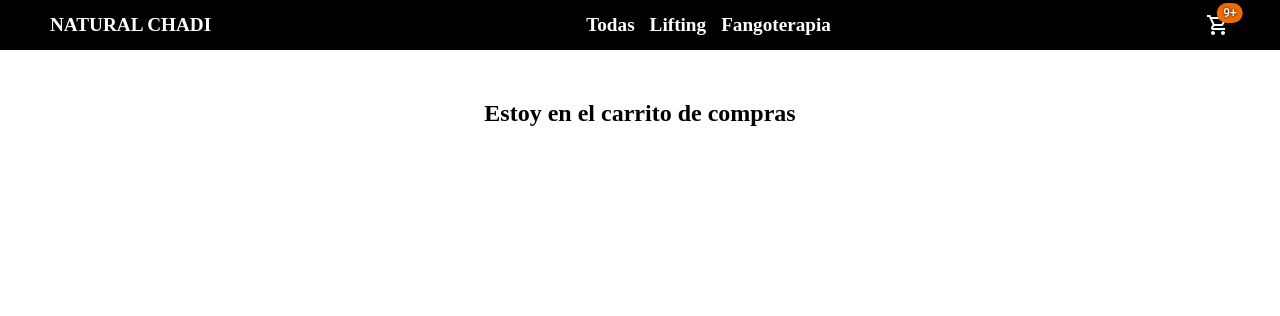
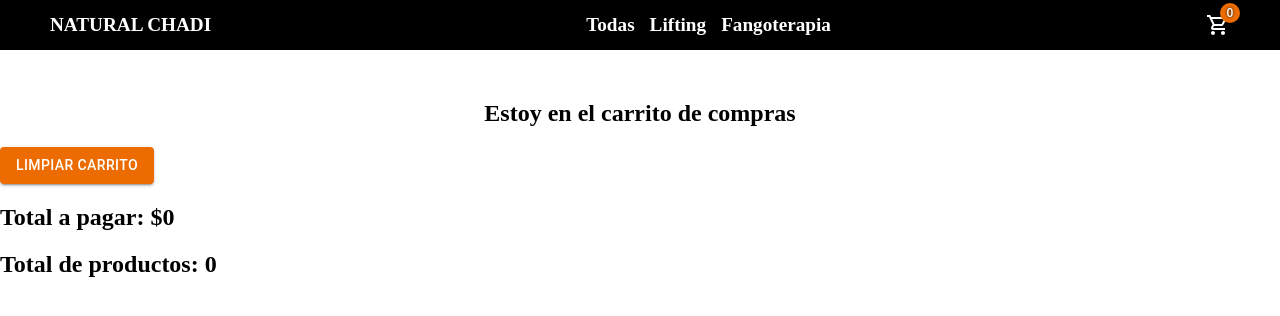
Before and after one commit to MarraTX/PreEntrega2-Marra, a React (Vite) app: page /cart in a window 1280 px wide. Shown: the top 316 px of the page. Built offline with nearby package versions, Linux system fonts and the light colour scheme.

Commit message:
se trabaja con context

```diff
--- a/src/App.jsx
+++ b/src/App.jsx
@@ -4,11 +4,13 @@ import ItemDetailContainer from "./components/pages/itemDetailContainer/itemDeta
 import ItemListContainer from "./components/pages/itemListContainer/ItemListContainer";
 import CartContainer from "./components/pages/cart/CartContainer";
 import Eventos from "./components/pages/eventos/Eventos";
+import { CartContextProvider } from "./context/CartContext";
 
 function App() {
   return (
     <div>
       <BrowserRouter>
+        <CartContextProvider>
           <Navbar />
           <Routes>
             <Route path="/" element={<ItemListContainer />}></Route>
@@ -37,6 +39,7 @@ function App() {
               }
             ></Route>
           </Routes>
+        </CartContextProvider>
       </BrowserRouter>
     </div>
   );
--- a/src/components/common/cartWidget/CartWidgets.jsx
+++ b/src/components/common/cartWidget/CartWidgets.jsx
@@ -1,10 +1,17 @@
 import ShoppingCartOutlinedIcon from "@mui/icons-material/ShoppingCartOutlined";
 import Badge from "@mui/material/Badge";
-
+import { useContext } from "react";
+import { CartContext } from "../../../context/CartContext";
 export const CartWidgets = () => {
+  const { cart } = useContext(CartContext);
   return (
     <div>
-      <Badge badgeContent={10} color="warning" max={9} showZero={true}>
+      <Badge
+        badgeContent={cart.length}
+        color="warning"
+        max={50}
+        showZero={true}
+      >
         <ShoppingCartOutlinedIcon
           style={{ color: "#FFF", display: "flex", alignItems: "center" }}
         />
--- a/src/components/common/productCard/ProductCard.jsx
+++ b/src/components/common/productCard/ProductCard.jsx
@@ -21,7 +21,7 @@ const ProductCard = ({ title, price, imageUrl, description, id }) => {
           {description}
         </Typography>
         <Typography variant="body2" sx={{ color: "text.secondary" }}>
-          {price}
+          ${price}
         </Typography>
       </CardContent>
       <CardActions>
--- a/src/components/pages/cart/Cart.jsx
+++ b/src/components/pages/cart/Cart.jsx
@@ -1,6 +1,8 @@
+import { Button } from "@mui/material";
 import React from "react";
+import { CartContext } from "../../../context/CartContext";
 
-const Cart = () => {
+const Cart = ({ cart, clearCart, deleteProductById, total, totalProducts }) => {
   return (
     <div>
       <h2
@@ -13,6 +15,37 @@ const Cart = () => {
       >
         Estoy en el carrito de compras
       </h2>
+      {cart.map((product) => {
+        return (
+          <div key={product.id}>
+            <h2>Titulo: {product.title}</h2>
+            <img
+              src={product.imageUrl}
+              style={{ width: "100px", height: "100px" }}
+            />
+            <h3>Precio: ${product.price}</h3>
+            <h3>Cantidad: {product.quantity}</h3>
+            <h3>Subtotal: ${product.price * product.quantity}</h3>
+            <Button
+              onClick={() => deleteProductById(product.id)}
+              variant="contained"
+              color="error"
+            >
+              Eliminar
+            </Button>
+          </div>
+        );
+      })}
+      <Button
+        onClick={clearCart}
+        sx={{ marginTop: "20px" }}
+        variant="contained"
+        color="warning"
+      >
+        Limpiar carrito
+      </Button>
+      <h2 style={{ marginTop: "20px" }}>Total a pagar: ${total}</h2>
+      <h2 style={{ marginTop: "20px" }}>Total de productos: {totalProducts}</h2>
     </div>
   );
 };
--- a/src/components/pages/cart/CartContainer.jsx
+++ b/src/components/pages/cart/CartContainer.jsx
@@ -1,8 +1,27 @@
-import React from "react";
+import Ract, { useContext } from "react";
 import Cart from "./Cart";
+import { CartContext } from "../../../context/CartContext";
 
 const CartContainer = () => {
-  return <Cart />;
+  const {
+    cart,
+    clearCart,
+    deleteProductById,
+    getTotalAmount,
+    getTotalProducts,
+  } = useContext(CartContext);
+
+  let total = getTotalAmount();
+  let totalProducts = getTotalProducts();
+  return (
+    <Cart
+      cart={cart}
+      clearCart={clearCart}
+      deleteProductById={deleteProductById}
+      total={total}
+      totalProducts={totalProducts}
+    />
+  );
 };
 
 export default CartContainer;
--- a/src/components/pages/itemDetailContainer/ItemDetailContainer.jsx
+++ b/src/components/pages/itemDetailContainer/ItemDetailContainer.jsx
@@ -1,7 +1,8 @@
-import React, { useEffect, useState } from "react";
+import React, { useContext, useEffect, useState } from "react";
 import ItemDetail from "./ItemDetail";
 import { products } from "../../../productsMock";
 import { useParams, useNavigate } from "react-router-dom";
+import { CartContext } from "../../../context/CartContext";
 
 const ItemDetailContainer = () => {
   // hook --> recuperar la parte dinamica de la ruta
@@ -10,7 +11,7 @@ const ItemDetailContainer = () => {
   const { id } = useParams(); // devuelve un objeto {}
 
   // const navigate = useNavigate();
-
+  const { addToCart } = useContext(CartContext);
   useEffect(() => {
     let product = products.find((product) => product.id === id);
     if (product) {
@@ -21,12 +22,11 @@ const ItemDetailContainer = () => {
   }, [id]);
 
   const onAdd = (quantity) => {
-    console.log("se agrega al carrito");
     let productoParaElCarrito = {
       ...item,
       quantity,
     };
-    console.log(productoParaElCarrito);
+    addToCart(productoParaElCarrito);
   };
 
   return <ItemDetail item={item} onAdd={onAdd} />;
--- /dev/null
+++ b/src/context/CartContext.jsx
@@ -0,0 +1,44 @@
+import { createContext, useState } from "react";
+
+export const CartContext = createContext();
+export const CartContextProvider = ({ children }) => {
+  const [cart, setCart] = useState([]);
+
+  console.log(cart);
+  const addToCart = (product) => {
+    setCart([...cart, product]);
+  };
+  // verificar si existe en el carrito
+  // limpiar carrito
+  const clearCart = () => {
+    setCart([]);
+  };
+  // eliminar producto especifico
+  const deleteProductById = (id) => {
+    let arrayFiltrado = cart.filter((product) => product.id !== id);
+    setCart(arrayFiltrado);
+  };
+  // total a pagar
+  const getTotalAmount = () => {
+    let totalCarrito = cart.reduce((acc, product) => {
+      return acc + product.price * product.quantity;
+    }, 0);
+    return totalCarrito;
+  };
+  // fx que me diga el total de productos en el carrito
+  const getTotalProducts = () => {
+    let totalProductos = cart.reduce((acc, product) => {
+      return acc + product.quantity;
+    }, 0);
+    return totalProductos;
+  };
+  let data = {
+    cart,
+    addToCart,
+    clearCart,
+    deleteProductById,
+    getTotalAmount,
+    getTotalProducts,
+  };
+  return <CartContext.Provider value={data}>{children}</CartContext.Provider>;
+};
--- a/src/productsMock.js
+++ b/src/productsMock.js
@@ -2,7 +2,7 @@ export const products = [
   {
     id: "1",
     title: "Fango",
-    price: "$" + 4000,
+    price: 4000,
     stock: 12,
     description: "Perfecto para tu cuerpo",
     category: "fangoterapia",
@@ -12,7 +12,7 @@ export const products = [
   {
     id: "2",
     title: "Bruma",
-    price: "$" + 3000,
+    price: 3000,
     stock: 9,
     description: "Genial para tu cara",
     category: "lifting",
@@ -22,7 +22,7 @@ export const products = [
   {
     id: "3",
     title: "Sales",
-    price: "$" + 2000,
+    price: 2000,
     stock: 10,
     description: "Perfecta para baños",
     category: "lifting",
@@ -32,7 +32,7 @@ export const products = [
   {
     id: "4",
     title: "Paquetes",
-    price: "$" + 7000,
+    price: 7000,
     stock: 20,
     description: "Que mejor que un paquete",
     category: "lifting",
```
Lines whose indentation alone changed are shown as unchanged.
